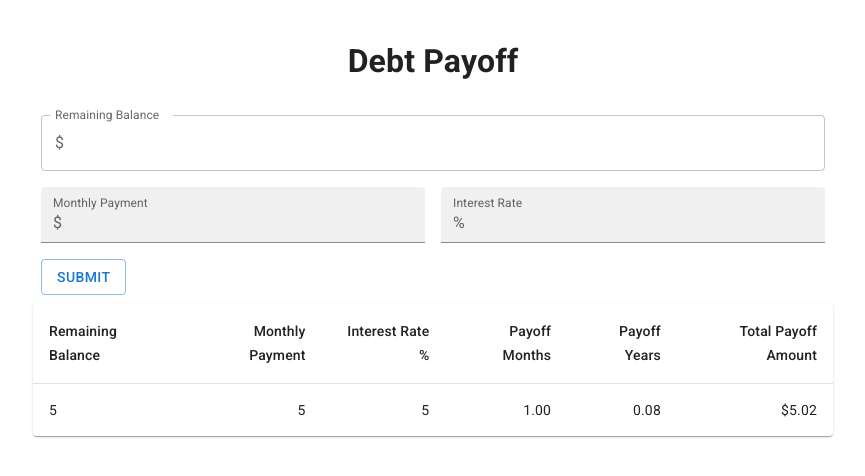
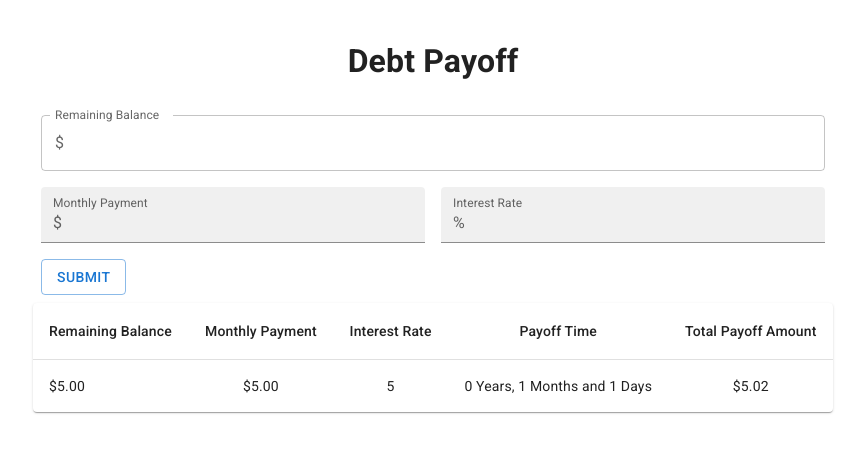
Before and after one commit to msalvatore22/React-Debt-Payoff, a React (Create React App) app: page / in a window 1280 px wide. Both pictures are taken after typing "5", "5", "5" into the empty fields and a click on the button "SUBMIT". Shown: the top 476 px of the page, without its empty margins (207-1072 px from the left). Built offline with nearby package versions, Linux system fonts and the light colour scheme.

Commit message:
Add some form and function validation

```diff
--- a/src/App.js
+++ b/src/App.js
@@ -24,7 +24,8 @@ function App() {
     interestRate: '',
     payoffMonths: '',
     payoffYears: '',
-    total: ''
+    total: '',
+    timeRemaining: ''
   })
   const [debtList, debtListSet] = useState([])
 
--- /dev/null
+++ b/src/USDformatter.js
@@ -0,0 +1,6 @@
+const formatter = new Intl.NumberFormat('en-US', {
+  style: 'currency',
+  currency: 'USD',
+});
+
+export default formatter
--- a/src/components/DebtForm.js
+++ b/src/components/DebtForm.js
@@ -20,8 +20,9 @@ const DebtForm = () => {
 
   const handleSubmit = e => {
       e.preventDefault()
-      const { payoffMonths, payoffYears, total } = payoffCalc(debt)
-      const calculatedDebt = {...debt, payoffMonths, payoffYears, total }
+      const { payoffMonths, payoffYears, total, timeRemaining } = payoffCalc(debt)
+      const calculatedDebt = {...debt, payoffMonths, payoffYears, total, timeRemaining }
+      console.log(calculatedDebt)
       debtListSet([...debtList, calculatedDebt])
       debtSet({
         remainingBalance: '',
@@ -29,12 +30,13 @@ const DebtForm = () => {
         interestRate: '',
         payoffMonths: '',
         payoffYears: '',
-        total: ''
+        total: '',
+        timeRemaining: ''
     })
   }
 
   return (
-    <Box component="form" noValidate onSubmit={handleSubmit}
+    <Box component="form" onSubmit={handleSubmit}
       sx={{
         display: "flex",
         flexWrap: "wrap",
@@ -51,6 +53,10 @@ const DebtForm = () => {
           label="Remaining Balance"
           type="number"
           required
+          inputProps={{
+            maxlenth: 10,
+            step: ".01",
+          }}
         />
       </FormControl>
       <FormControl sx={{ m: 1, width: "48%" }} variant="filled">
@@ -64,6 +70,10 @@ const DebtForm = () => {
           startAdornment={<InputAdornment position="start">$</InputAdornment>}
           type="number"
           required
+          inputProps={{
+            maxlenth: 10,
+            step: ".01"
+          }}
         />
       </FormControl>
       <FormControl sx={{ m: 1, width: "48%" }} variant="filled">
@@ -75,6 +85,11 @@ const DebtForm = () => {
           startAdornment={<InputAdornment position="start">%</InputAdornment>}
           type="number"
           required
+          inputProps={{
+            max: 99.99,
+            maxLength: 4,
+            step: ".01"
+          }}
         />
       </FormControl>
       <Button sx={{ m: 1 }} variant="outlined" type="submit">Submit</Button>
--- a/src/components/DebtTable.js
+++ b/src/components/DebtTable.js
@@ -9,6 +9,7 @@ import {
   Paper
 } from "@mui/material";
 import DebtContext from "../DebtContext";
+import formatter from "../USDformatter";
 
 const DebtTable = () => {
   const { debtList } = useContext(DebtContext)
@@ -19,11 +20,10 @@ const DebtTable = () => {
       <TableHead>
         <TableRow>
           <TableCell>Remaining Balance</TableCell>
-          <TableCell align="right">Monthly Payment</TableCell>
-          <TableCell align="right">Interest Rate %</TableCell>
-          <TableCell align="right">Payoff Months</TableCell>
-          <TableCell align="right">Payoff Years</TableCell>
-          <TableCell align="right">Total Payoff Amount</TableCell>
+          <TableCell align="center">Monthly Payment</TableCell>
+          <TableCell align="center">Interest Rate</TableCell>
+          <TableCell align="center">Payoff Time</TableCell>
+          <TableCell align="center">Total Payoff Amount</TableCell>
         </TableRow>
       </TableHead>
       <TableBody>
@@ -33,13 +33,12 @@ const DebtTable = () => {
             sx={{ '&:last-child td, &:last-child th': { border: 0 } }}
           >
             <TableCell component="th" scope="row">
-              {row.remainingBalance}
+              {formatter.format(row.remainingBalance)}
             </TableCell>
-            <TableCell align="right">{row.monthlyPayment}</TableCell>
-            <TableCell align="right">{row.interestRate}</TableCell>
-            <TableCell align="right">{row.payoffMonths}</TableCell>
-            <TableCell align="right">{row.payoffYears}</TableCell>
-            <TableCell align="right">{row.total}</TableCell>
+            <TableCell align="center">{formatter.format(row.monthlyPayment)}</TableCell>
+            <TableCell align="center">{row.interestRate}</TableCell>
+            <TableCell align="center">{row.timeRemaining}</TableCell>
+            <TableCell align="center">{row.total}</TableCell>
           </TableRow>
         ))}
       </TableBody>
--- a/src/payoffCalc.js
+++ b/src/payoffCalc.js
@@ -1,25 +1,50 @@
-var formatter = new Intl.NumberFormat('en-US', {
-    style: 'currency',
-    currency: 'USD',
+import formatter from './USDformatter'
 
-  });
+const calculateTimingString = numOfDays => {
+    let years = 0, months = 0, days = 0
+    while (numOfDays){
+        if (numOfDays >= 365){
+            years++
+            numOfDays -= 365
+        } else if(numOfDays >= 30){
+            months++
+            numOfDays -= 30
+        } else {
+            days ++
+            numOfDays--
+        }
+    }
+    return `${years} Years, ${months} Months and ${days} Days`
+}
 
 const payoffCalc = ({remainingBalance, monthlyPayment, interestRate}) => {
     const interest = interestRate / 100
     const interestPerMonth = interest / 12
     const step2 = (remainingBalance / monthlyPayment) * interestPerMonth
-    const step3 = 1 - step2
+    if (step2>1){
+        // Your payments are not sufficient enough to cover interest. Loan will never be paid off.
+        return {
+            payoffMonths: '∞',
+            payoffYears: '∞',
+            total: remainingBalance,
+            timeRemaining: 'Your payments are not sufficient enough to cover interest. Loan will never be paid off.'
+        }
+    }
+    const step3 = Math.abs(1 - step2)
     const step4 = 1 + interestPerMonth
-    const step5 = -(Math.log10(step3))
+    const step5 = Math.log10(1/step3)
     const step6 = Math.log10(step4)
     const payoffMonths = step5 / step6
+    const days = Math.round(payoffMonths * 30.4167)
+    const timeRemaining = calculateTimingString(days)
     const payoffYears = payoffMonths / 12
     const total = payoffMonths * monthlyPayment
 
     return {
         payoffMonths: payoffMonths.toFixed(2),
         payoffYears: payoffYears.toFixed(2),
-        total: formatter.format(total)
+        total: formatter.format(total),
+        timeRemaining: timeRemaining
     }
 }
 
```
